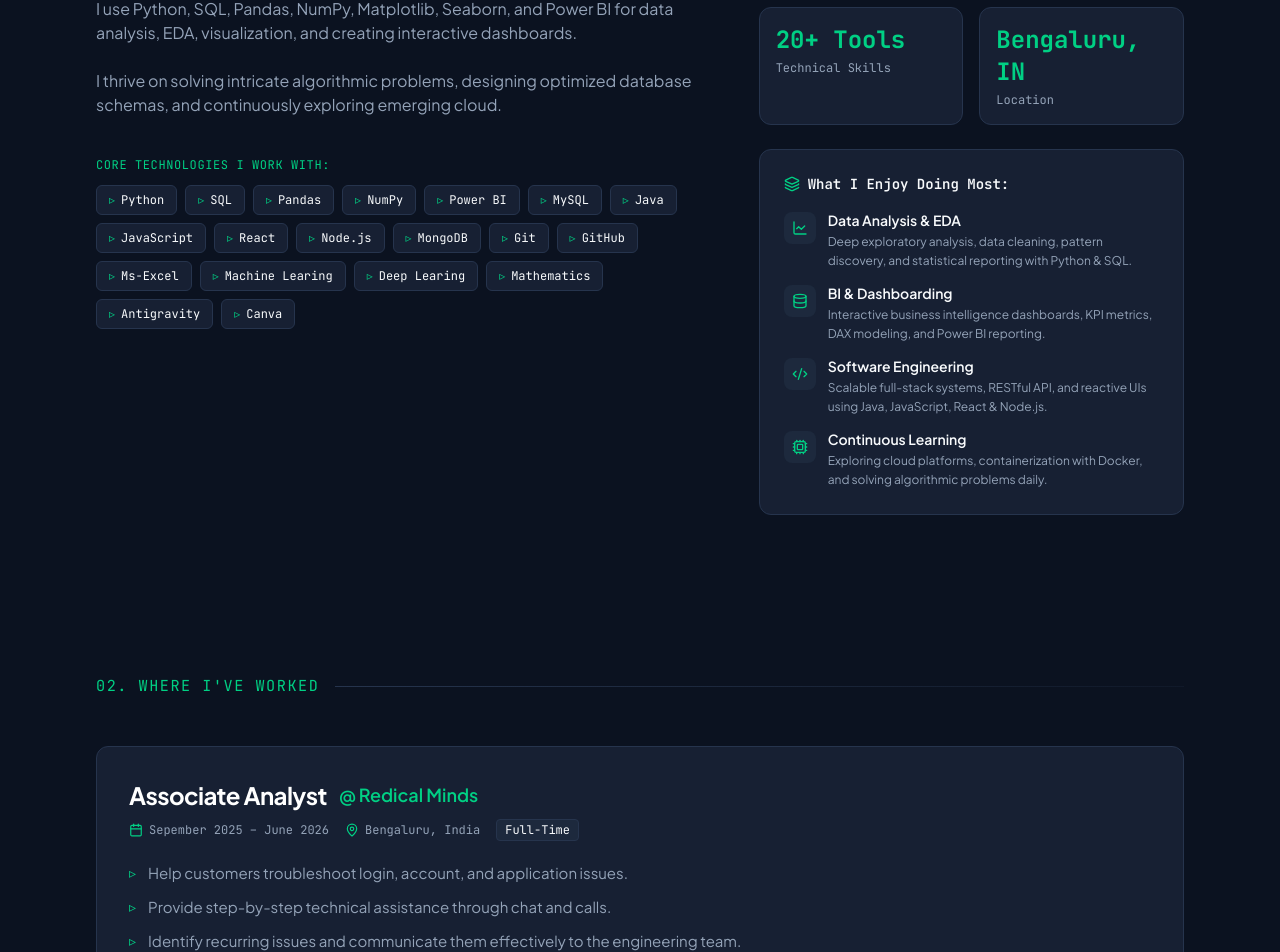
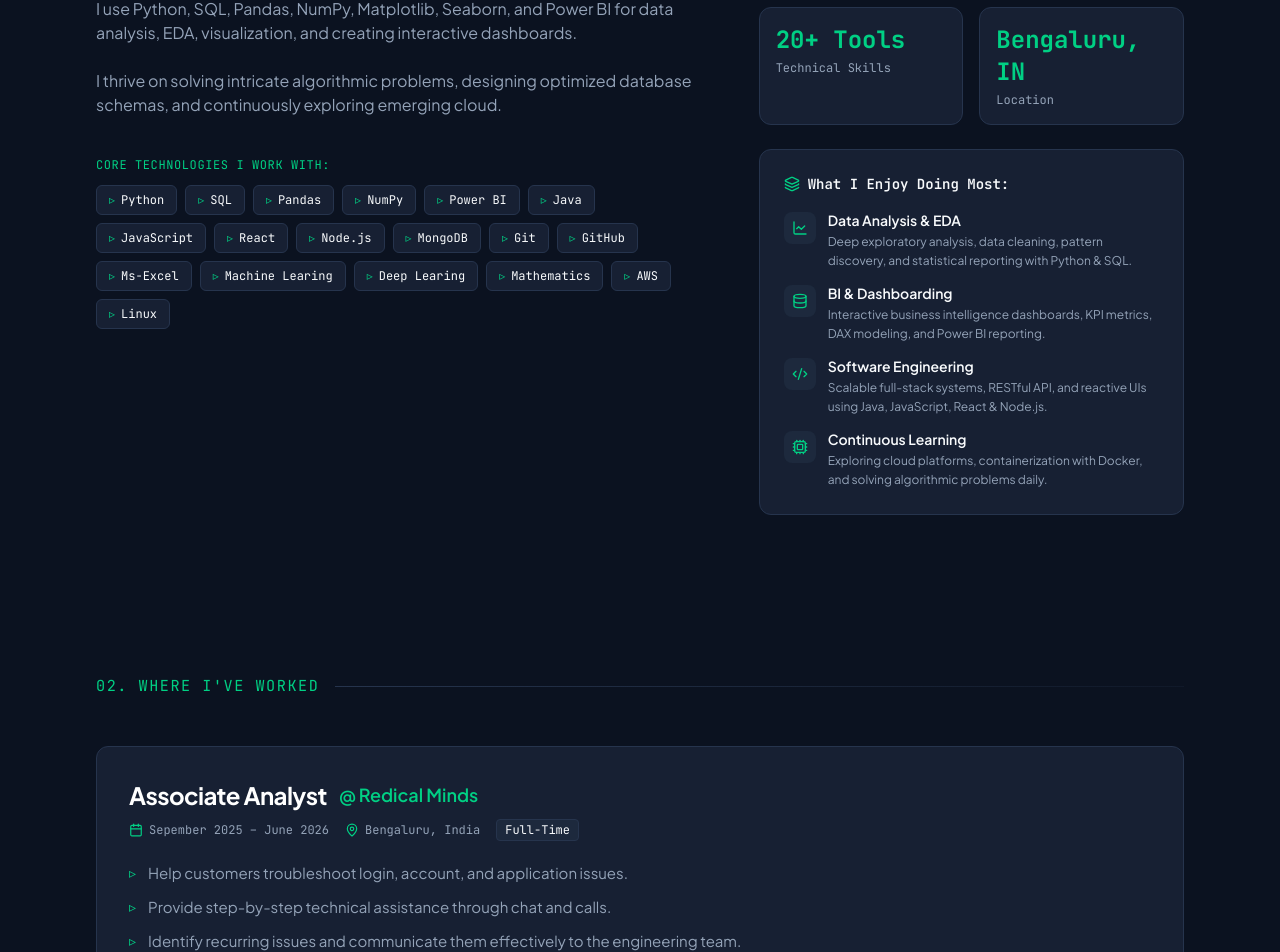
Before and after one commit to nishant1800/Portfolio, a React (Vite) app: page / in a window 1280 px wide. Shown: the part 966-1918 px from the top of the page. Built offline with nearby package versions, Linux system fonts and the light colour scheme.

Commit message:
add skills

```diff
--- a/src/components/About.jsx
+++ b/src/components/About.jsx
@@ -27,8 +27,7 @@
   ];
 
   const coreTools = [
-    "Python", "SQL", "Pandas", "NumPy", "Power BI", "MySQL",
-    "Java", "JavaScript", "React", "Node.js", "MongoDB", "Git", "GitHub", "Ms-Excel", "Machine Learing", "Deep Learing", "Mathematics", "Antigravity", "Canva"
+    "Python", "SQL", "Pandas", "NumPy", "Power BI", "Java", "JavaScript", "React", "Node.js", "MongoDB", "Git", "GitHub", "Ms-Excel", "Machine Learing", "Deep Learing", "Mathematics", "AWS", "Linux"
   ];
 
   return (
--- a/src/data/portfolioData.js
+++ b/src/data/portfolioData.js
@@ -11,7 +11,7 @@
     linkedin: "https://linkedin.com/in/nishant1800",
     leetcode: "https://leetcode.com/nishant1800"
   },
-  resumeUrl: "https://drive.google.com/file/d/1O3ea9KgtzvtvcVCHK1WF4Y2vO-fQaQJ5/view?usp=sharing"
+  resumeUrl: "https://drive.google.com/file/d/1YudiFjipp9KtwsYgYtqGMv7WX2hVVg8A/view?usp=drive_link"
 };
 
 export const aboutData = {
```
